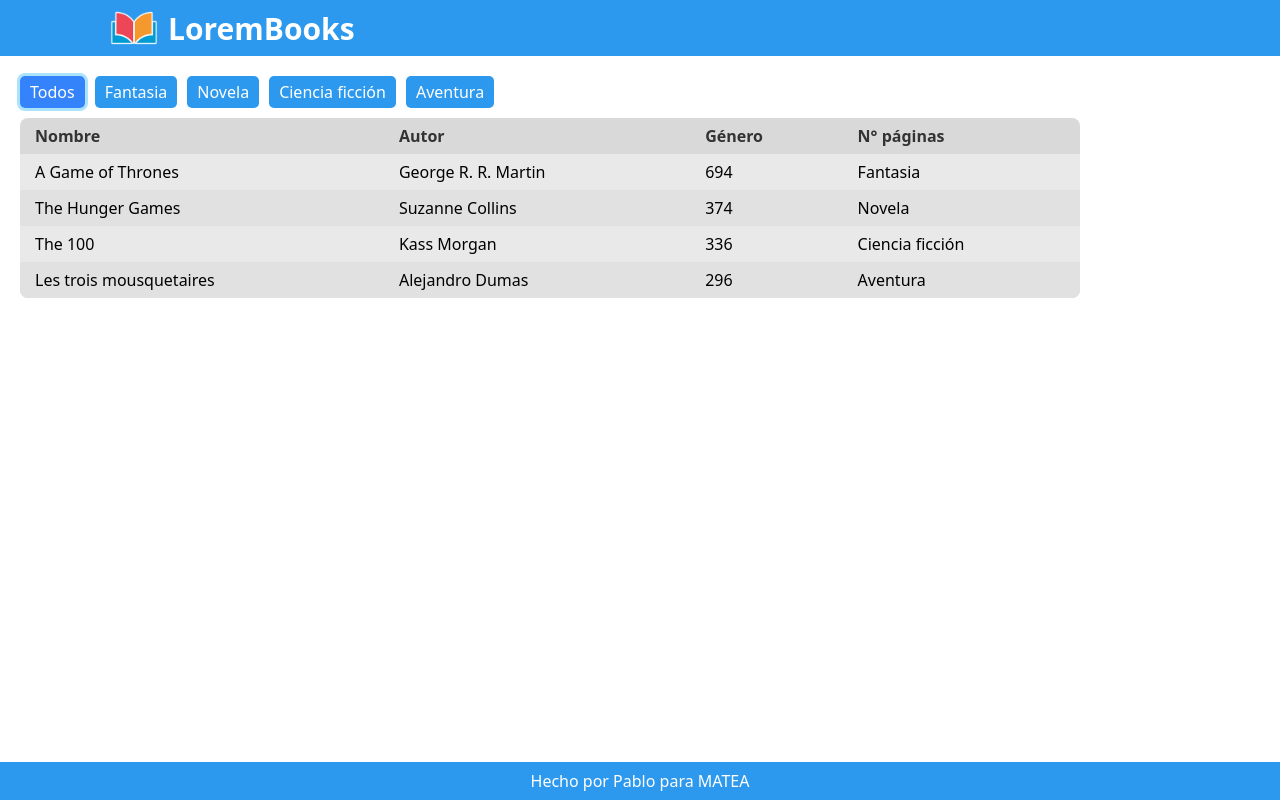
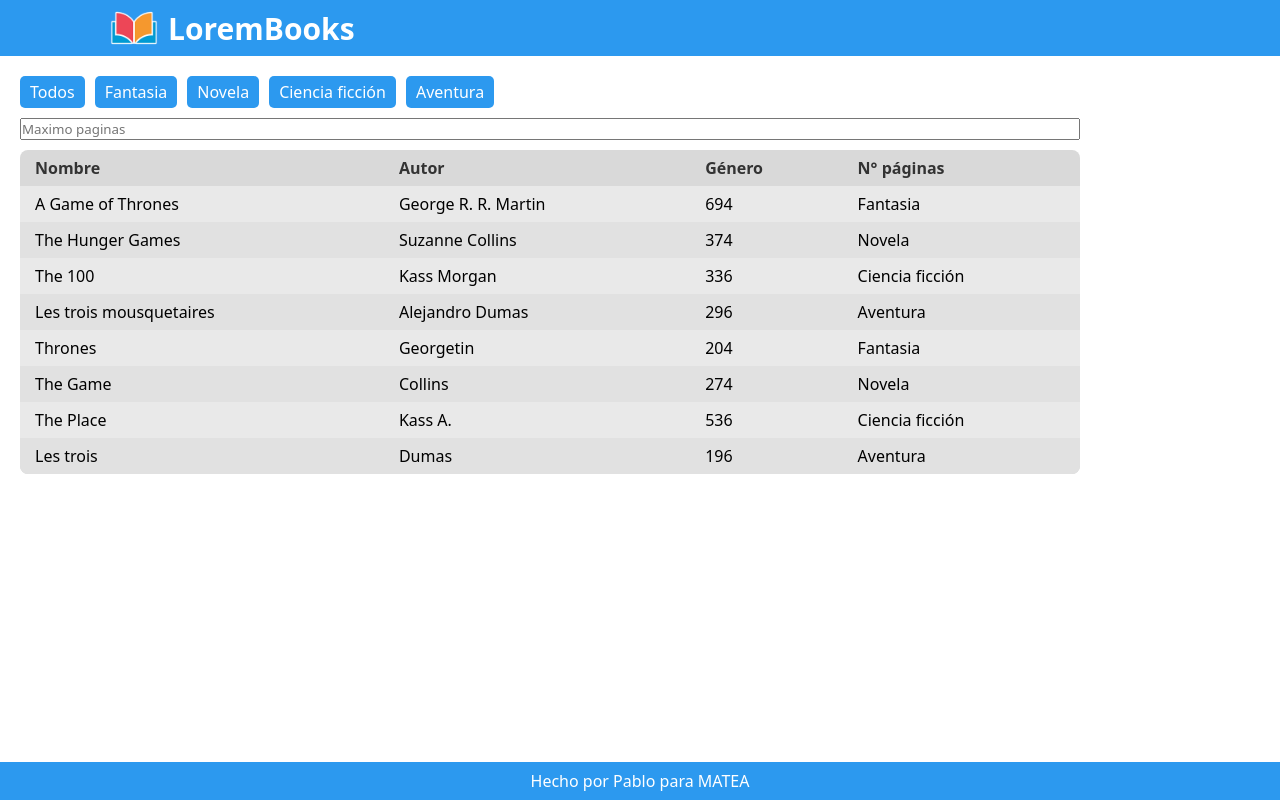
Before and after one commit to juniortejeira/matea, a React (Create React App) app in the folder semana-2/practico-semanal/: page / in a window 1280 px wide. Built offline with nearby package versions, Linux system fonts and the light colour scheme.

Commit message:
Feat: add more books and filter by number of pages

```diff
--- a/semana-2/practico-semanal/src/App.js
+++ b/semana-2/practico-semanal/src/App.js
@@ -30,16 +30,49 @@ const books = [
     pages: 296,
     genre: "Aventura",
   },
+  {
+    title: "Thrones",
+    author: "Georgetin",
+    pages: 204,
+    genre: "Fantasia",
+  },
+  {
+    title: "The Game",
+    author: "Collins",
+    pages: 274,
+    genre: "Novela",
+  },
+  {
+    title: "The Place",
+    author: "Kass A.",
+    pages: 536,
+    genre: "Ciencia ficción",
+  },
+  {
+    title: "Les trois",
+    author: "Dumas",
+    pages: 196,
+    genre: "Aventura",
+  },
 ]
 function App() {
-  const [filter, setFilter] = useState(null)
+  const [filter, setFilter] = useState({ genre: null, pages: null })
   const genres = [...new Set(books.map(book => book.genre))]
-  let filteredBooks = books.filter(book => filter === null || book.genre === filter)
+  let filteredBooks = books.filter(
+    book => (
+      (filter.genre === null || book.genre === filter.genre) &&
+      (filter.pages === null || book.pages <= filter.pages)
+    )
+  )
+  const handleInputChange = (e) => {
+    setFilter({ ...filter, pages: e.target.value || null })
+  }
   return (
     <div id="app">
       <Header />
       <main id="main">
         <Filters options={genres} setFilter={setFilter} actualFilter={filter} />
+        <input className='filter__pages' type="number" onChange={handleInputChange} placeholder="Maximo paginas" />
         <BooksList books={filteredBooks} />
       </main>
       <Footer />
```
